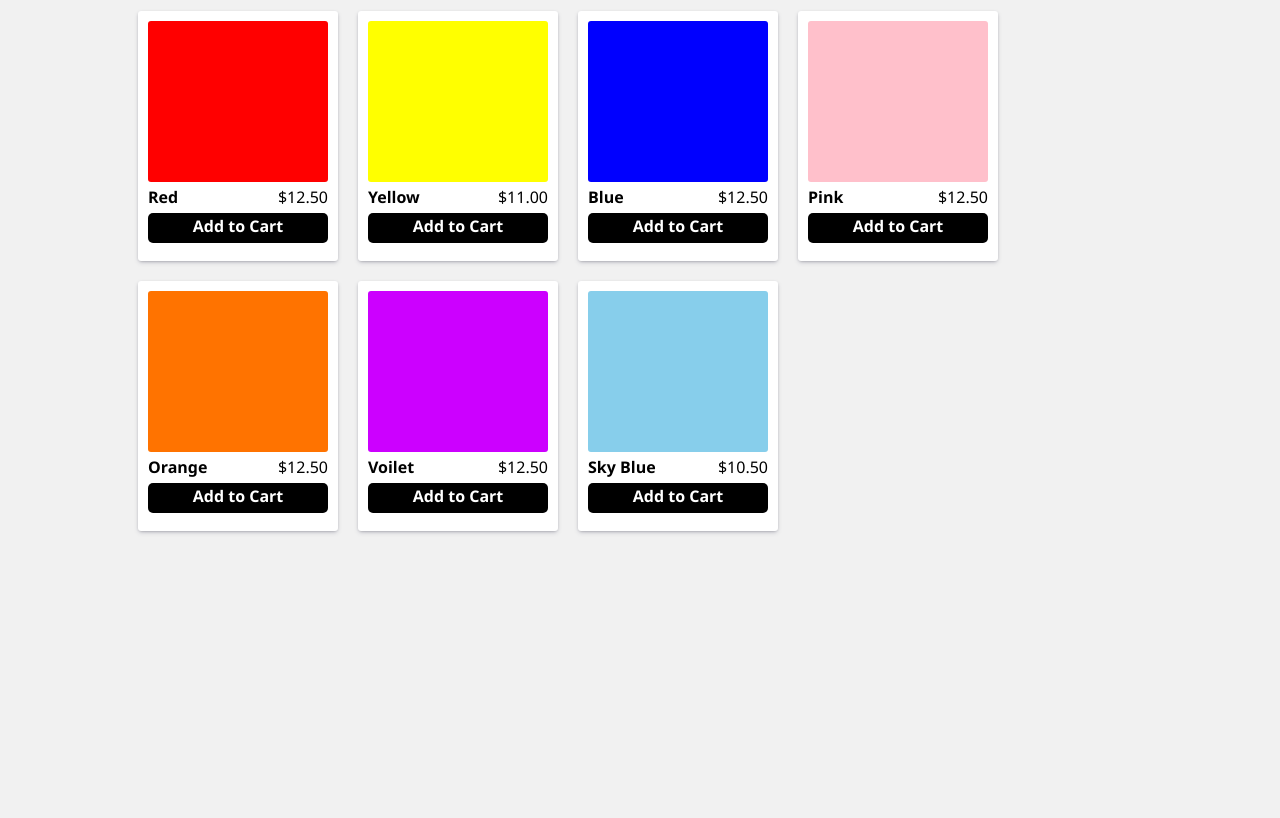
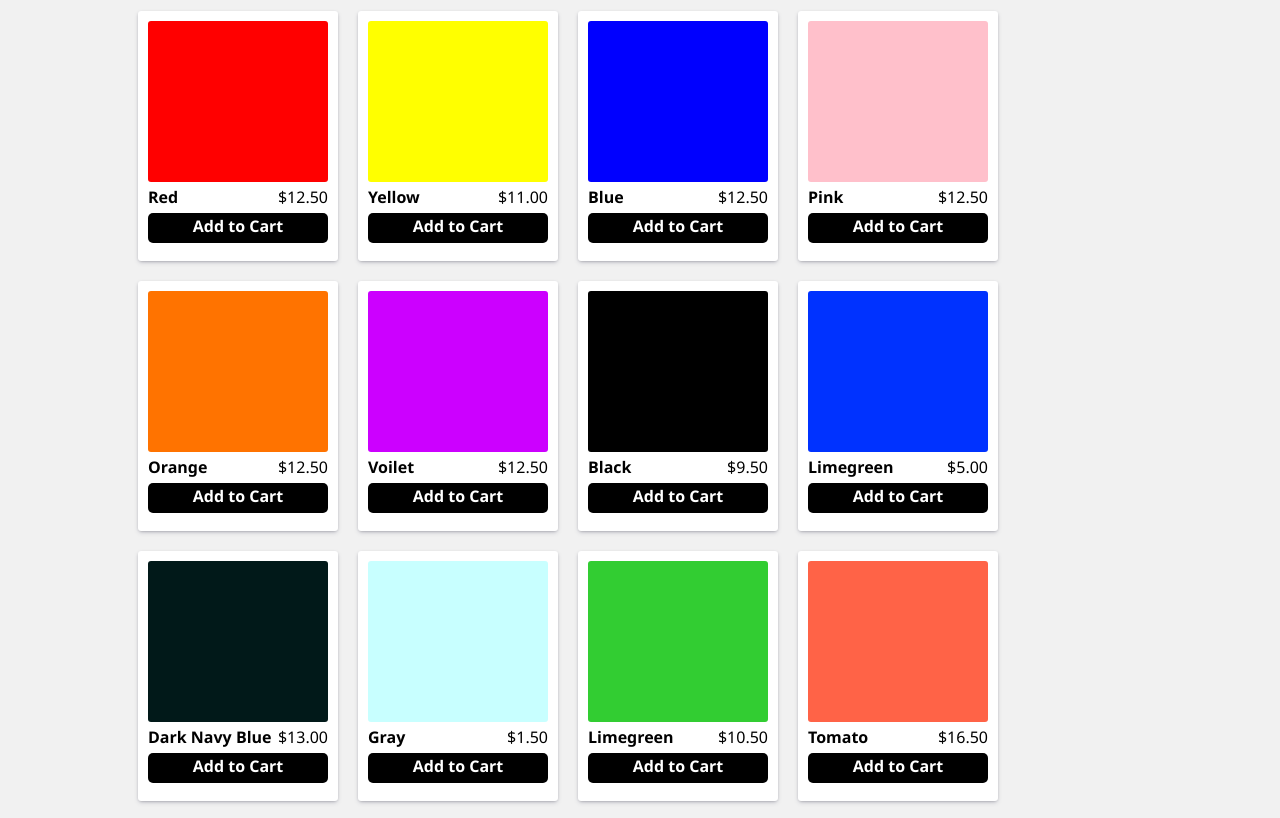
Before and after one commit to rishavmngo/Shoppers, a plain HTML site: page index.html in a window 1280 px wide. Shown: the part 69-887 px from the top of the page. Before the commit the page ends 800 px from the top, so only its background shows below. Drawn offline with Linux system fonts and the light colour scheme.

Commit message:
fixing cart bug

```diff
--- a/index.html
+++ b/index.html
@@ -94,7 +94,7 @@
 			</div> -->
 		</div>
 	</div>
-	<div cart-main-container class="cart-main ">
+	<div cart-main-container class="cart-main invisible">
 		<div class="cart-logo">
 			<div data-cart-logo-qt class="cart-logo--num">12</div>Cart
 		</div>
--- a/item.js
+++ b/item.js
@@ -44,9 +44,51 @@ export const data = [
   },
   {
     id: 7,
-    name: "sky blue",
+    name: "black",
+    price: 9.5,
+    value: "black",
+    quantity: 1,
+  },
+  {
+    id: 8,
+    name: "limegreen",
+    price: 5,
+    value: "rgb(0,50,255)",
+    quantity: 1,
+  },
+  {
+    id: 9,
+    name: "dark navy blue",
+    price: 13,
+    value: "rgb(1,25,25",
+    quantity: 1,
+  },
+  {
+    id: 10,
+    name: "gray",
+    price: 1.5,
+    value: "rgb(200,255,255)",
+    quantity: 1,
+  },
+  {
+    id: 11,
+    name: "limegreen",
     price: 10.5,
-    value: "skyblue",
+    value: "limegreen",
+    quantity: 1,
+  },
+  {
+    id: 12,
+    name: "tomato",
+    price: 16.5,
+    value: "tomato",
+    quantity: 1,
+  },
+  {
+    id: 13,
+    name: "navy",
+    price: 15.5,
+    value: "navy",
     quantity: 1,
   },
 ];
```
